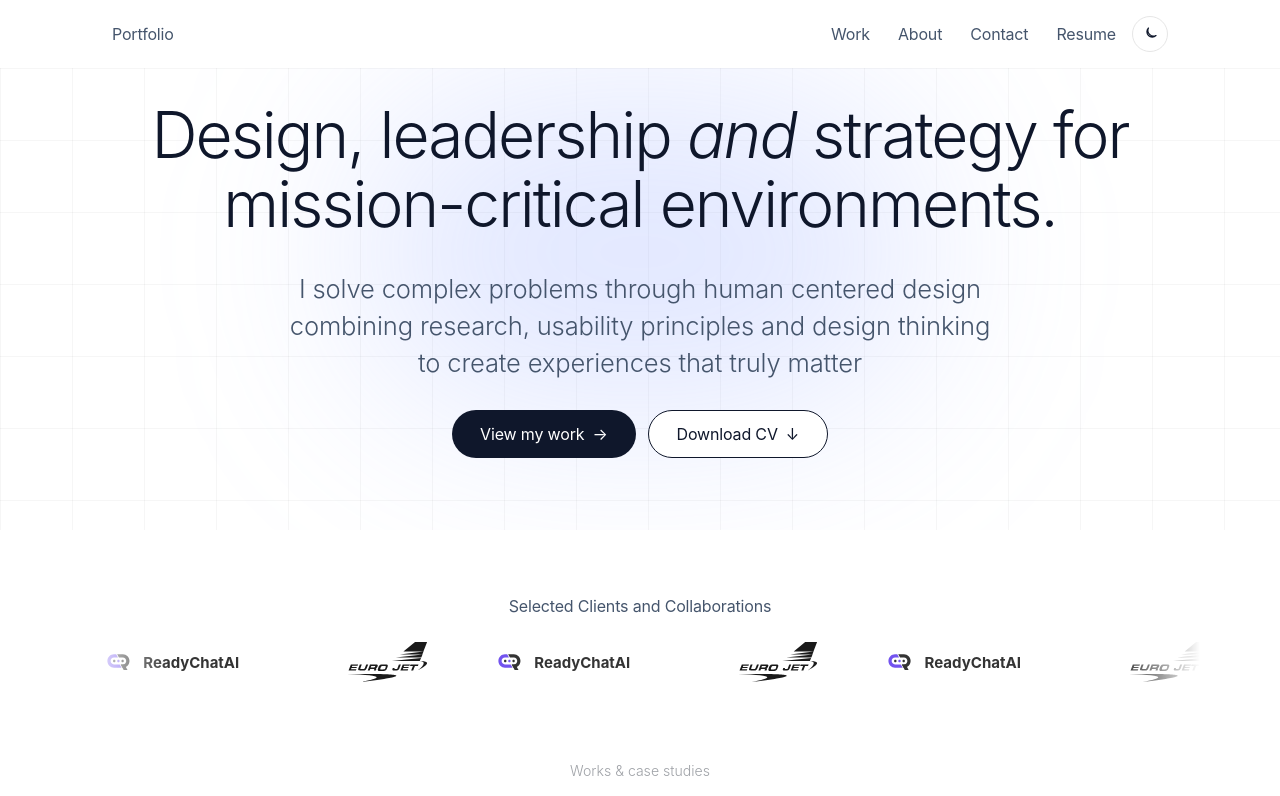
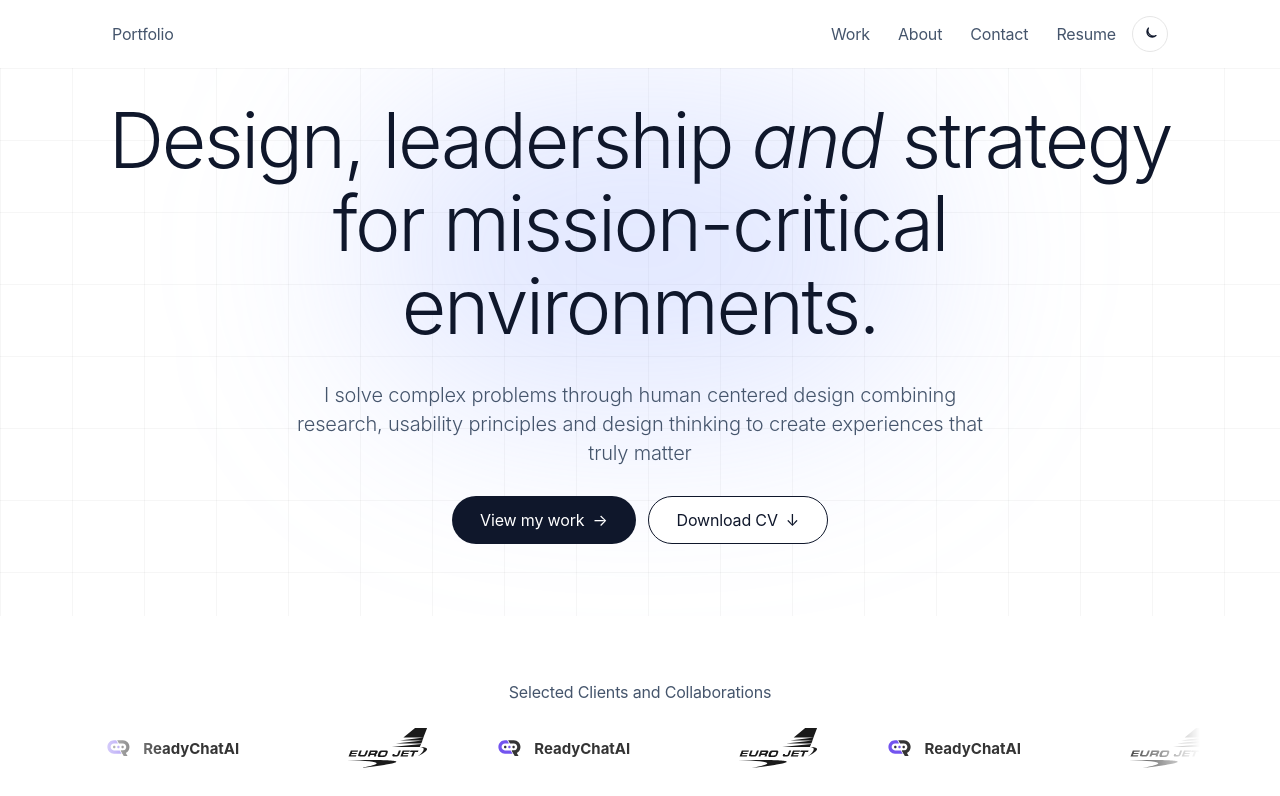
Before and after one commit to Hassan-byte-svg/portfolio-website, a React (Vite) app: page / in a window 1280 px wide. Shown: the top 796 px of the page. Built offline with nearby package versions, Linux system fonts and the light colour scheme.

Commit message:
Set hero type to 85px and 20px.

```diff
--- a/src/index.css
+++ b/src/index.css
@@ -54,7 +54,7 @@ body {
 
 .heading-main {
   color: var(--color-ink);
-  font-size: clamp(36px, 5vw, 70px);
+  font-size: clamp(36px, 6vw, 85px);
   font-weight: 300;
   letter-spacing: -0.03em;
   line-height: 1.08;
@@ -70,7 +70,7 @@ body {
 
 .heading-sub {
   color: var(--color-muted);
-  font-size: clamp(16px, 2vw, 26px);
+  font-size: clamp(15px, 1.6vw, 20px);
   font-weight: 300;
   line-height: 1.45;
 }
```
